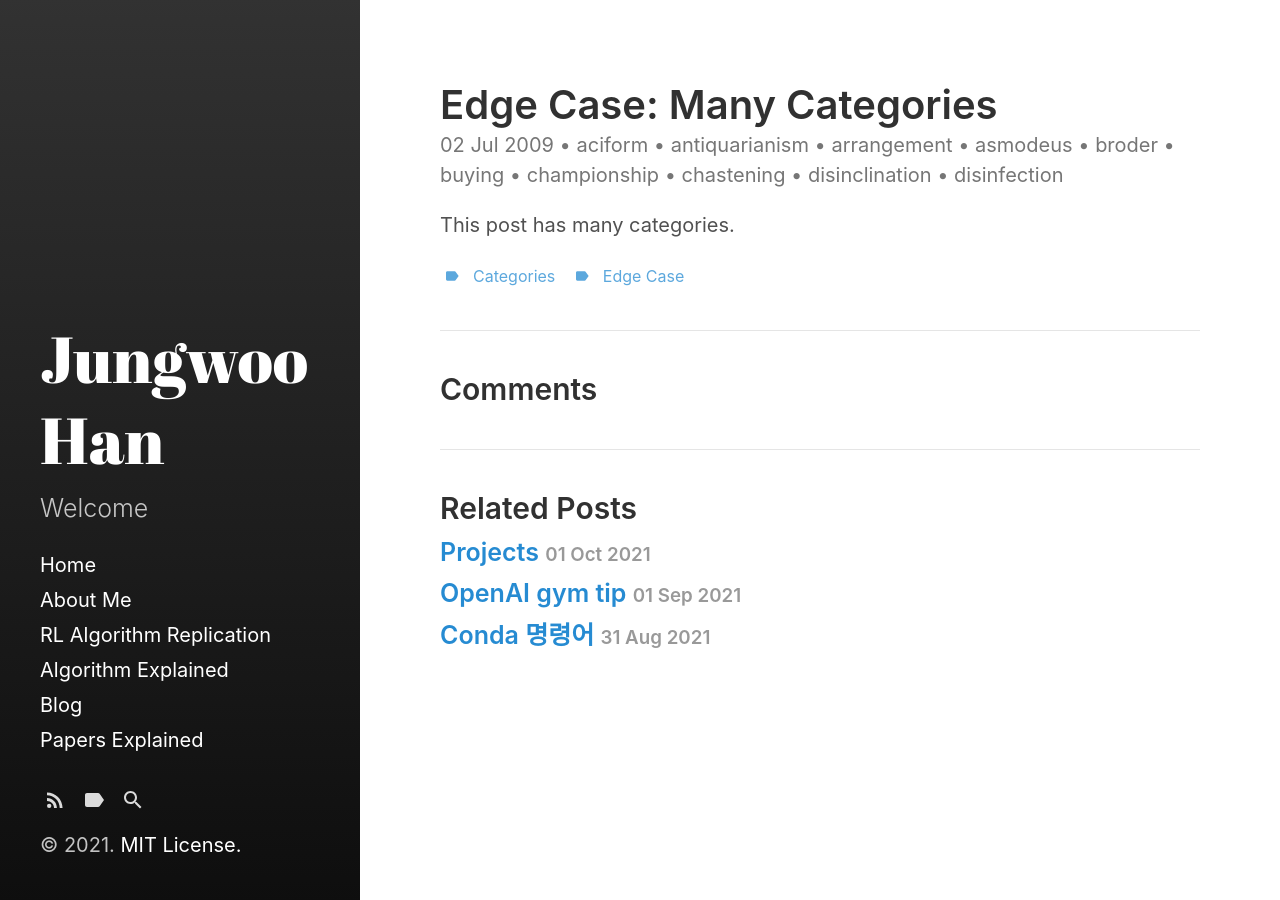
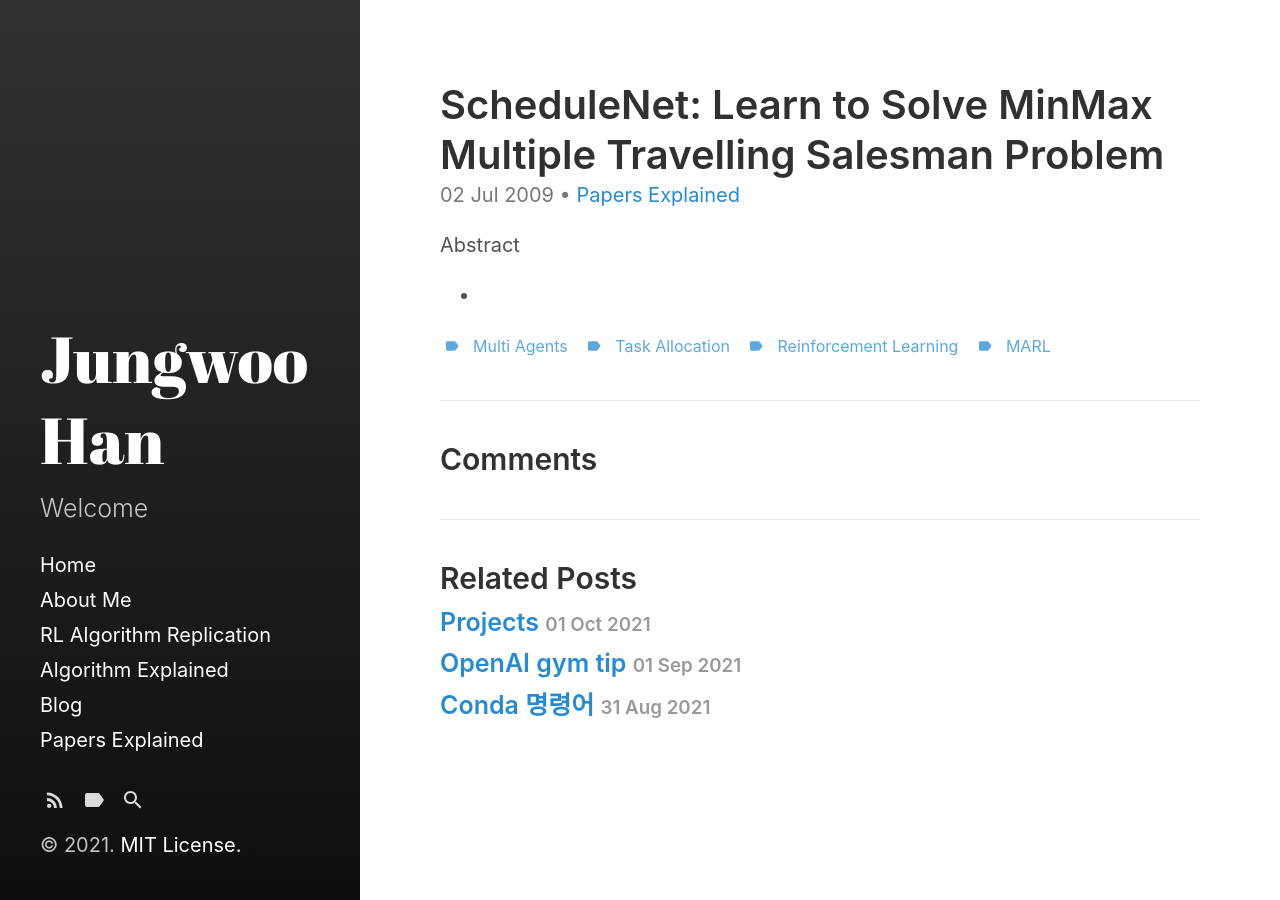
Before and after one commit to jungwoohan72/jungwoohan72.github.io, a Jekyll site: the page built from _posts/2009-07-02-edge-case-many-categories.md, in a window 1280 px wide. Built offline with Jekyll 4.4.1, drawn with Linux system fonts in a browser that asks for light colours; comment, search, counter and statistics services are not loaded.

Commit message:
Schedulenet

```diff
--- a/_posts/2009-07-02-edge-case-many-categories.md
+++ b/_posts/2009-07-02-edge-case-many-categories.md
@@ -1,20 +1,16 @@
 ---
 layout: post
-title: "Edge Case: Many Categories"
+title: "ScheduleNet: Learn to Solve MinMax Multiple Travelling Salesman Problem"
+comments: true
 categories:
-  - aciform
-  - antiquarianism
-  - arrangement
-  - asmodeus
-  - broder
-  - buying
-  - championship
-  - chastening
-  - disinclination
-  - disinfection
+  - Papers Explained
 tags:
-  - categories
-  - edge case
+  - Multi agents
+  - Task allocation
+  - Reinforcement Learning
+  - MARL
 ---
 
-This post has many categories.
+Abstract
+
+*
```
